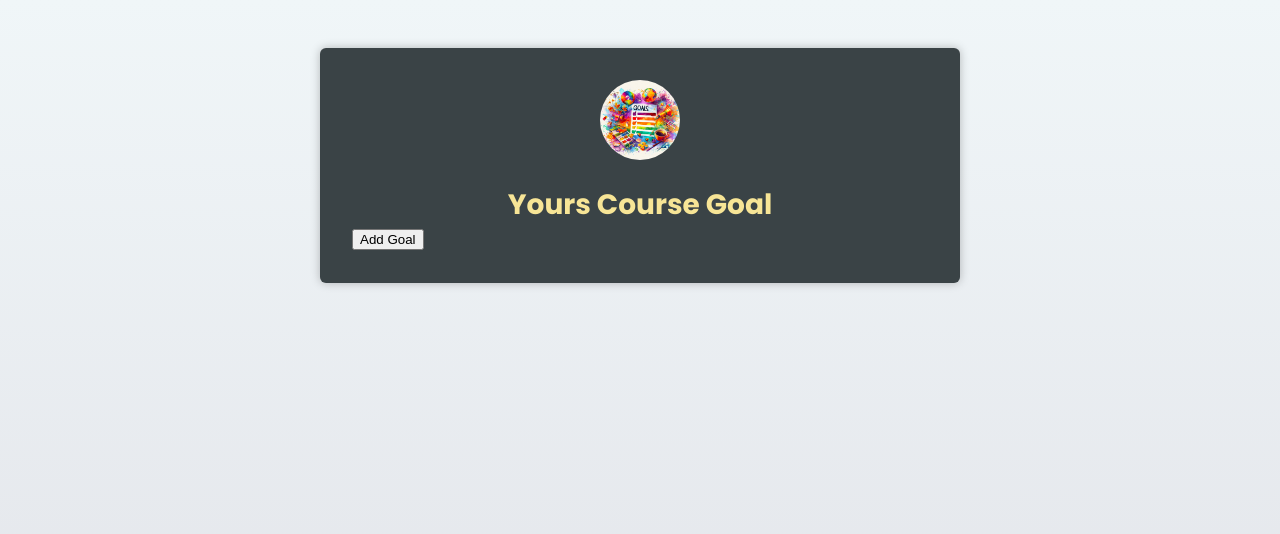
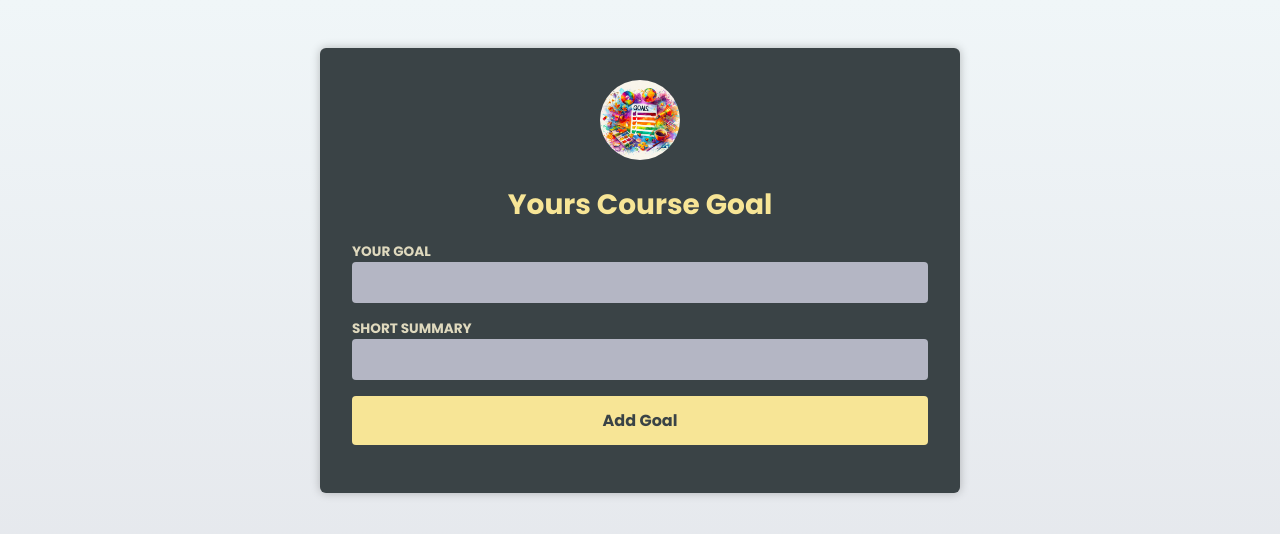
Before and after one commit to ElizabethVlasenko/react-ts, a React (Vite) app: page / in a window 1280 px wide. Shown: the top 534 px of the page. Built offline with nearby package versions, Linux system fonts and the light colour scheme.

Commit message:
Add a form to add a new goal

```diff
--- a/src/App.tsx
+++ b/src/App.tsx
@@ -2,6 +2,7 @@
 import goalsImg from "./assets/goals.jpg";
 import CourseGoalList from "./components/CourseGoalList.tsx";
 import Header from "./components/Header.tsx";
+import NewGoal from "./components/NewGoal.tsx";
 
 export type CourseGoal = {
   title: string;
@@ -32,7 +33,7 @@
       <Header image={{ src: goalsImg, alt: "A list of goals" }}>
         <h1>Yours Course Goal</h1>
       </Header>
-      <button onClick={handleAddGoal}>Add Goal</button>
+      <NewGoal />
       <CourseGoalList goals={goals} onDeleteGoal={handleDeleteGoal} />
     </main>
   );
--- /dev/null
+++ b/src/components/NewGoal.tsx
@@ -0,0 +1,23 @@
+import { type FormEvent } from "react";
+
+export default function NewGoal() {
+  function handleSubmit(event: FormEvent) {
+    event.preventDefault();
+  }
+
+  return (
+    <form onSubmit={handleSubmit}>
+      <p>
+        <label htmlFor="goal">Your Goal</label>
+        <input id="goal" type="text" />
+      </p>
+      <p>
+        <label htmlFor="summary">Short summary</label>
+        <input id="summary" type="text" />
+      </p>
+      <p>
+        <button>Add Goal</button>
+      </p>
+    </form>
+  );
+}
```
